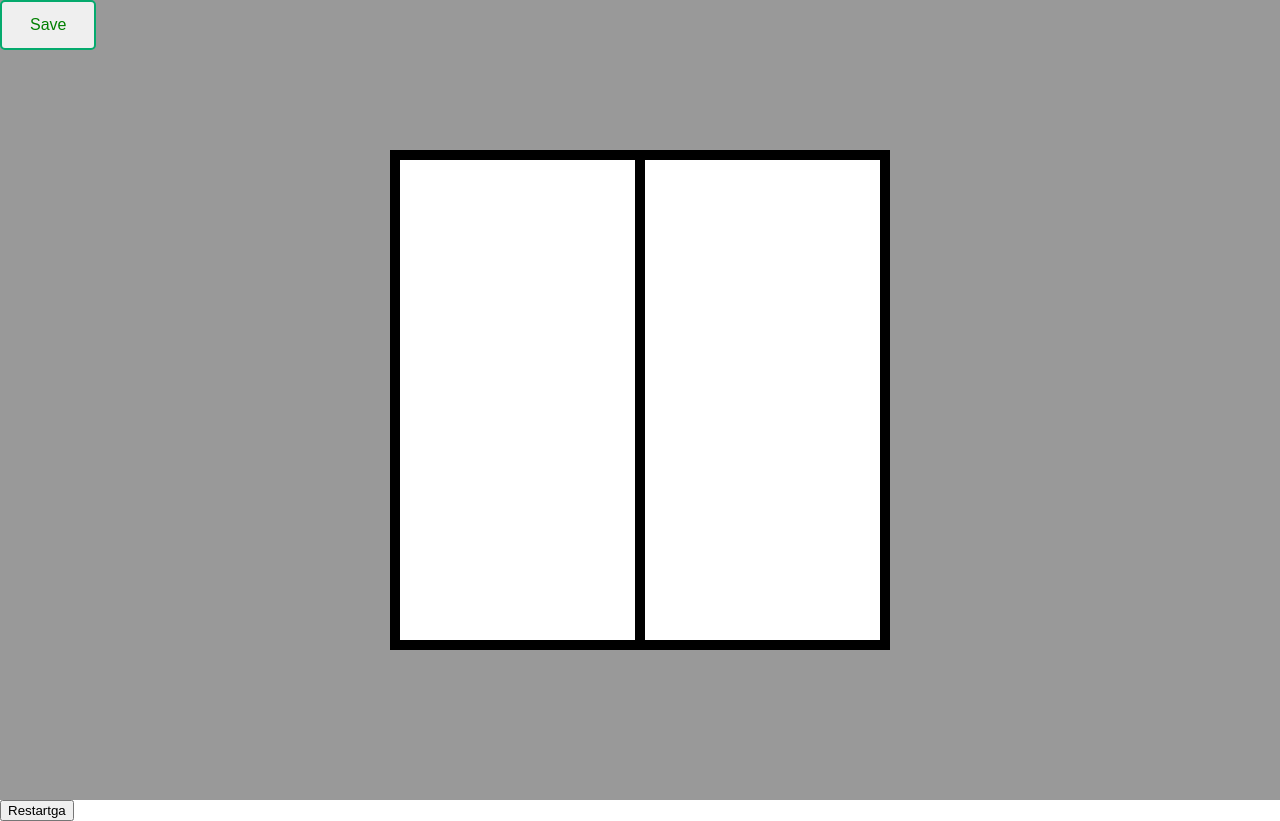
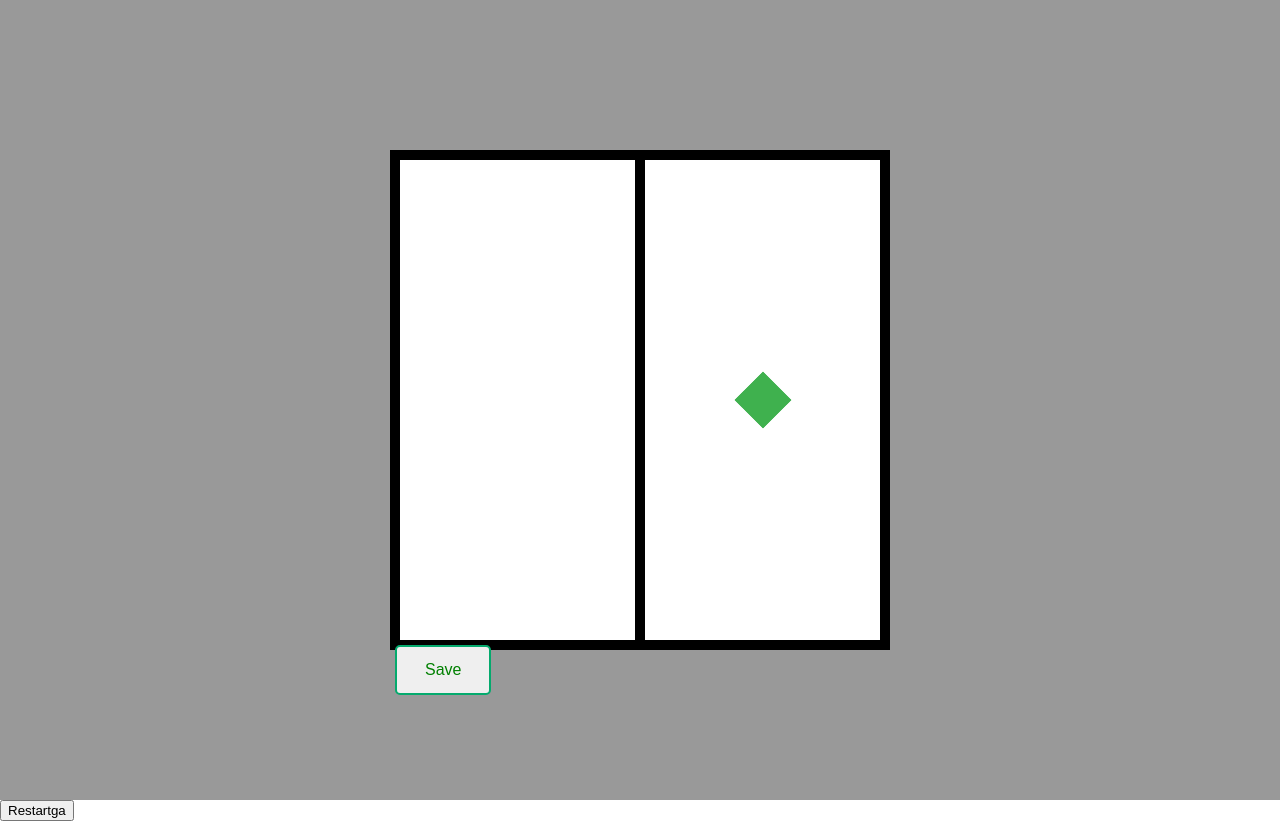
Before and after one commit to Alejandraj0rge/tictac, a plain HTML site: page Index.html in a window 1280 px wide. Drawn offline with Linux system fonts and the light colour scheme.

Commit message:
added heckmark to css

```diff
--- a/Index.html
+++ b/Index.html
@@ -7,7 +7,7 @@
     <meta name="viewport" content="width=device-width, initial-scale=1.0">
     <title>Document</title>
     <link rel="stylesheet" href="stylestictoe.css">
-    <script src="script.js" defer> </script>
+    <script src="tic-tac-script.js" defer> </script>
 </head>
 
 <body>
@@ -139,11 +139,12 @@
     <div class="select-caracter" id="selectCaracter">
         <div data-select-caracter class="caracter-board">
             <div class="cell-caracter"></div>
-            <div class="cell-caracter"></div>
+            <div class="cell-caracter">
+            <div id="checkmark"></div>
+            </div>
+            <button class="save-btn">Save</button>
         </div>
-        <button class="save-btn">
-            Save
-        </button>
+
     </div>
 </body>
 
--- a/stylestictoe.css
+++ b/stylestictoe.css
@@ -121,6 +121,24 @@ body{
     border-radius: 5px;
 }
 
+#checkmark {
+    z-index: 1;
+    display: flex;
+    transform: rotate(45deg);
+    height: 0px;
+    width: 0px;
+    margin-left: 0;
+    border-bottom: 40px solid #3fb14e;
+    border-right: 40px solid #3fb14e;
+    animation-name: slidein;
+    transition: width 2s, height 2s;
+  }
+
+  .checkmarker:hover {
+    height: 200px;
+    width: 100px;
+  }
+
 .save-btn:hover {
     background: rgb(63,94,251);
     background: radial-gradient(circle, rgba(63,94,251,1) 0%, rgba(252,70,107,1) 100%);
--- a/tic-tac-script.js
+++ b/tic-tac-script.js
@@ -1,13 +1,12 @@
-/* document.addEventListener("load", myFunction);
 
-myFunction(); {
-    var cells = document.getElementsByClassName("cell");
-    var caracter = document.getElementById("svg-whatever").style.display = "block";
+window.addEventListener("load", myFunction);
 
-    cells.forEach(cell => {
-        cell.addEventListener("click", {
+const event = new MouseEvent('click', {
+    view: window,
+    bubbles: true,
+    cancelable: true
+  });
 
-
-        });
-    });
-} */
+function myFunction() {
+    document.getElementById('checkmark').classList.add("checkmarker");
+}
```
